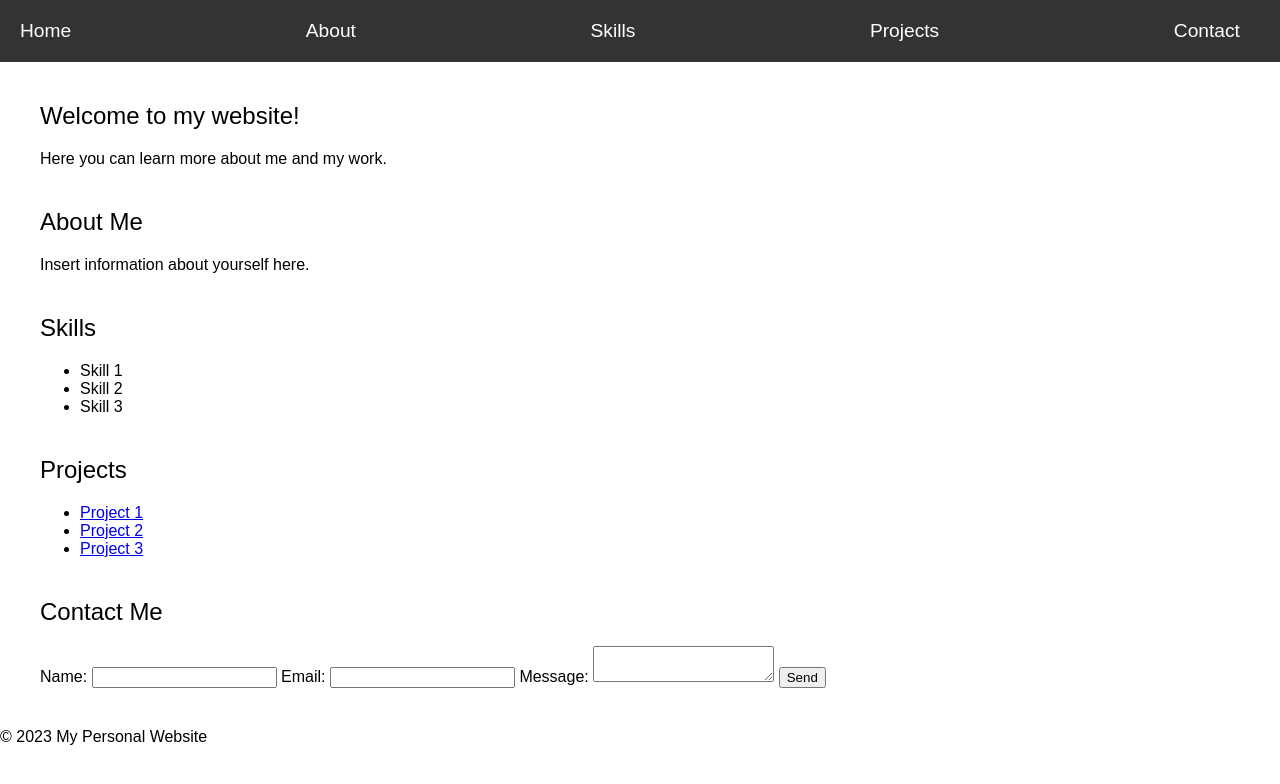
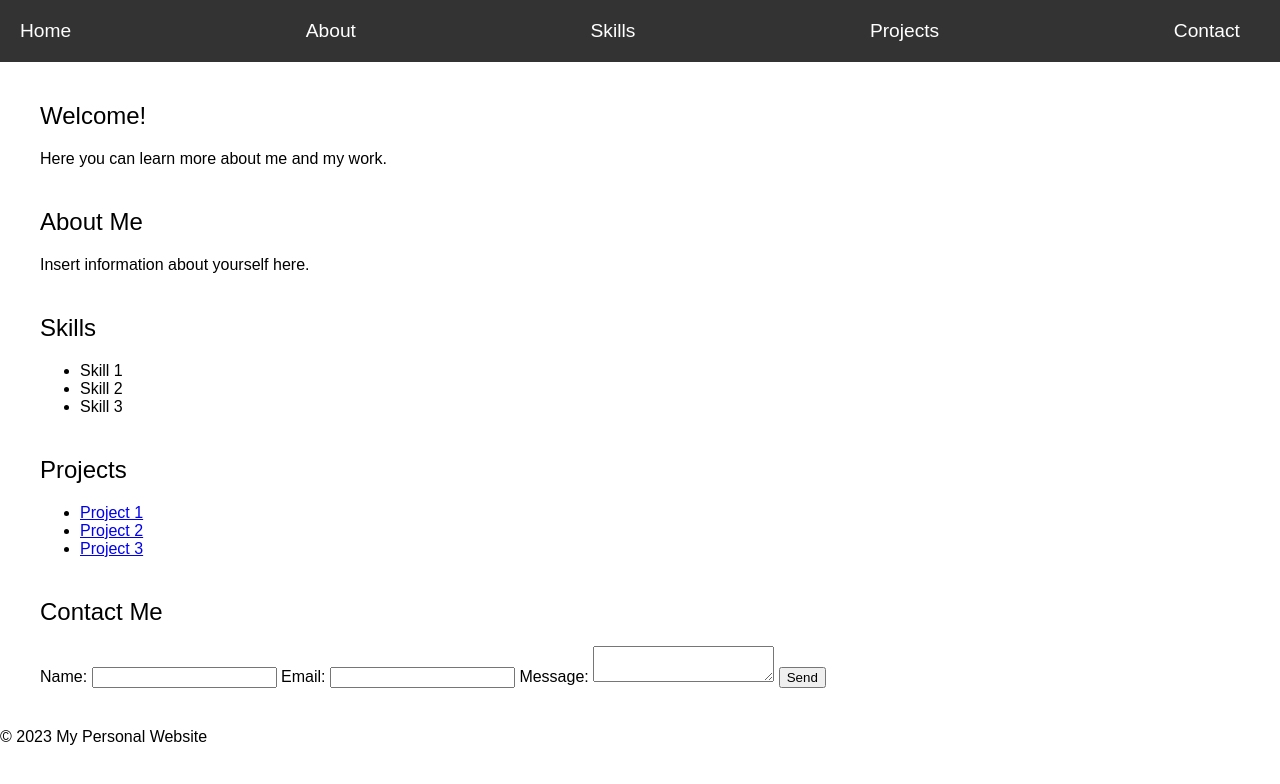
Before and after one commit to apustozerova/apustozerova.github.io, a plain HTML site: page index.html in a window 1280 px wide. Drawn offline with Linux system fonts and the light colour scheme.

Commit message:
Update index.html

```diff
--- a/index.html
+++ b/index.html
@@ -20,7 +20,7 @@
 
     <main>
       <section id="home">
-        <h1>Welcome to my website!</h1>
+        <h1>Welcome!</h1>
         <p>Here you can learn more about me and my work.</p>
       </section>
 
```
